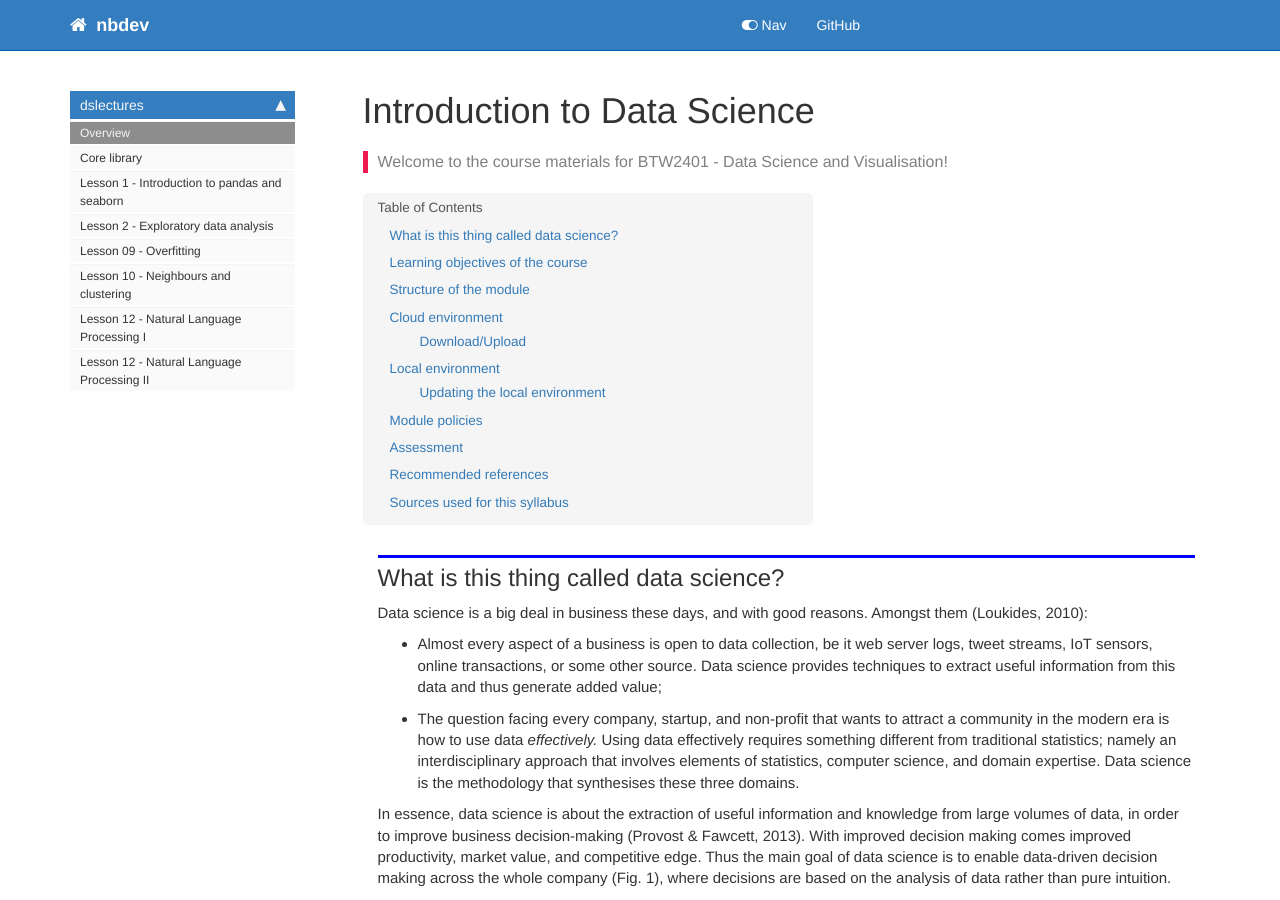
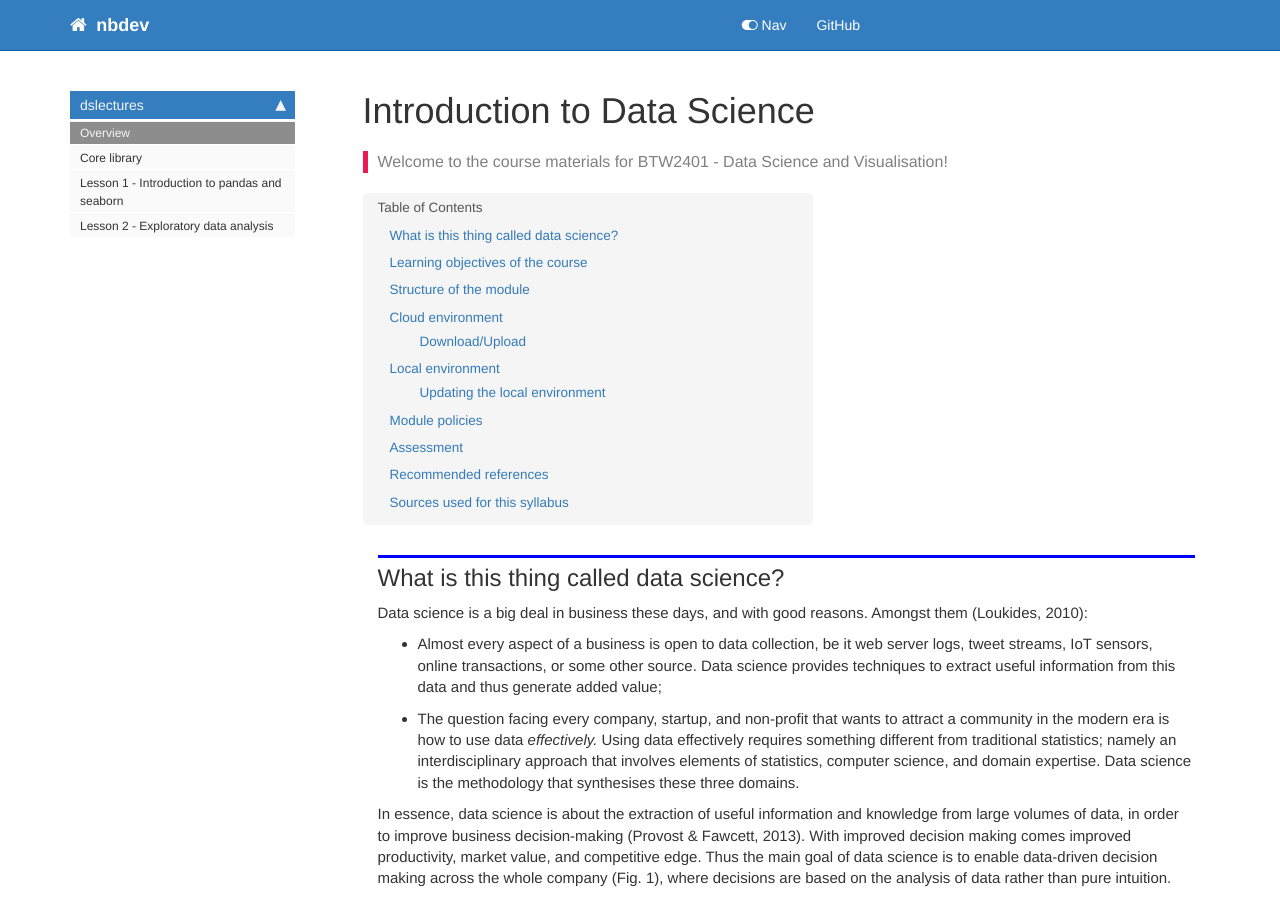
Before and after one commit to lewtun/dslectures, a Jekyll site: the page built from docs/index.html, in a window 1280 px wide and 900 px high. Built offline with Jekyll 4.4.1, drawn with Linux system fonts in a browser that asks for light colours; nearby versions of some CDN libraries; comment, search, counter and statistics services are not loaded.

Commit message:
Hide notebooks from lessons 9-13 from docs

```diff
--- a/docs/_data/sidebars/home_sidebar.yml
+++ b/docs/_data/sidebars/home_sidebar.yml
@@ -18,18 +18,6 @@ entries:
     - output: web,pdf
       title: Lesson 2 - Exploratory data analysis
       url: /lesson02_exploratory-data-analysis
-    - output: web,pdf
-      title: Lesson 09 - Overfitting
-      url: /lesson09-overfitting
-    - output: web,pdf
-      title: Lesson 10 - Neighbours and clustering
-      url: /lesson10-k-means
-    - output: web,pdf
-      title: Lesson 12 - Natural Language Processing I
-      url: /lesson12-nlp-1
-    - output: web,pdf
-      title: Lesson 12 - Natural Language Processing II
-      url: /lesson13-nlp-2
     output: web
     title: dslectures
   output: web
--- a/docs/core.html
+++ b/docs/core.html
@@ -73,7 +73,7 @@ summary: "API details."
 
 
 <div class="output_markdown rendered_html output_subarea ">
-<h4 id="get_dataset" class="doc_header"><code>get_dataset</code><a href="https://github.com/lewtun/dslectures/tree/master/dslectures/core.py#L12" class="source_link" style="float:right">[source]</a></h4><blockquote><p><code>get_dataset</code>(<strong><code>dataset_name</code></strong>:<code>str</code>)</p>
+<h4 id="get_dataset" class="doc_header"><code>get_dataset</code><a href="https://github.com/lewtun/dslectures/tree/master/dslectures/core.py#L11" class="source_link" style="float:right">[source]</a></h4><blockquote><p><code>get_dataset</code>(<strong><code>dataset_name</code></strong>:<code>str</code>)</p>
 </blockquote>
 <p>Download datasets from Google Drive.</p>
 
--- a/docs/sidebar.json
+++ b/docs/sidebar.json
@@ -3,10 +3,6 @@
     "Overview": "/",
     "Core library": "/core",
     "Lesson 1 - Introduction to pandas and seaborn": "/lesson01_intro-to-pandas",
-    "Lesson 2 - Exploratory data analysis": "/lesson02_exploratory-data-analysis",
-    "Lesson 09 - Overfitting": "/lesson09-overfitting",
-    "Lesson 10 - Neighbours and clustering": "/lesson10-k-means",
-    "Lesson 12 - Natural Language Processing I": "/lesson12-nlp-1",
-    "Lesson 12 - Natural Language Processing II": "/lesson13-nlp-2"
+    "Lesson 2 - Exploratory data analysis": "/lesson02_exploratory-data-analysis"
   }
 }
```
Also changed, not shown: 8 other files.
